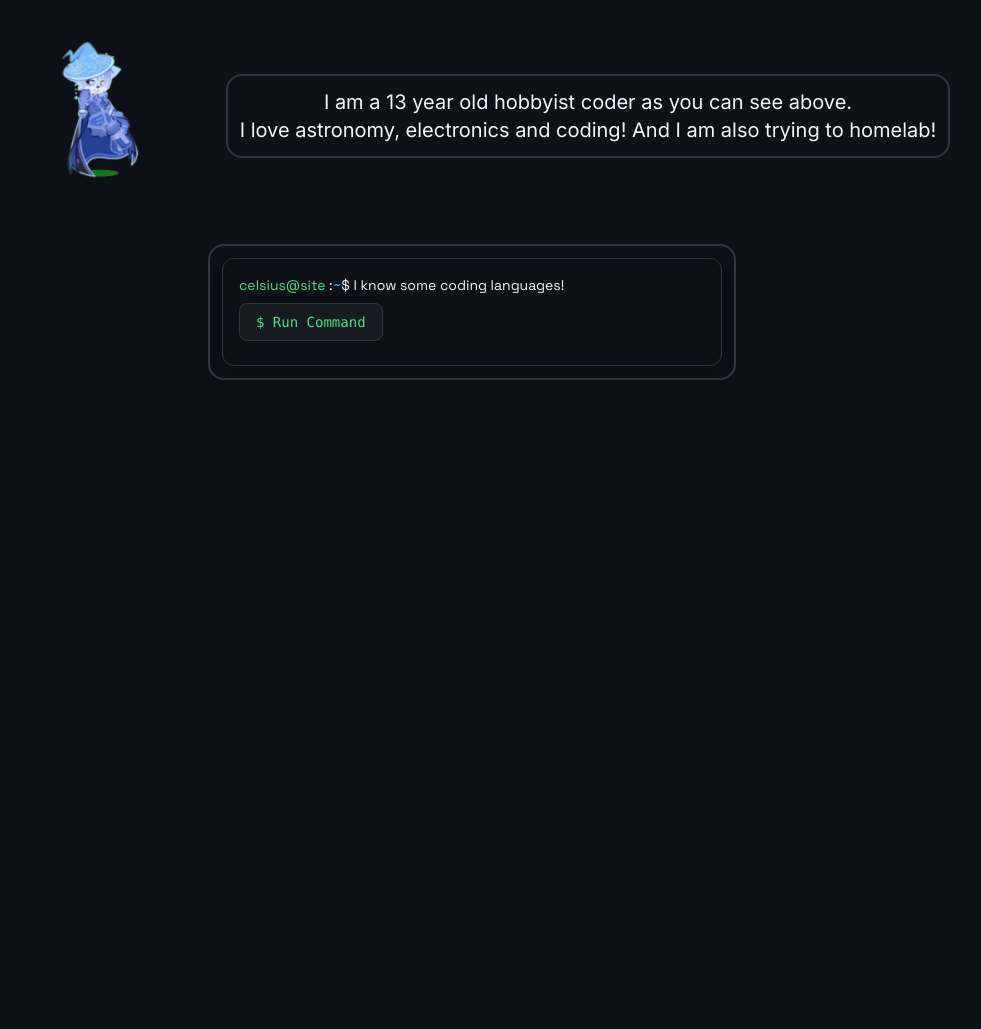
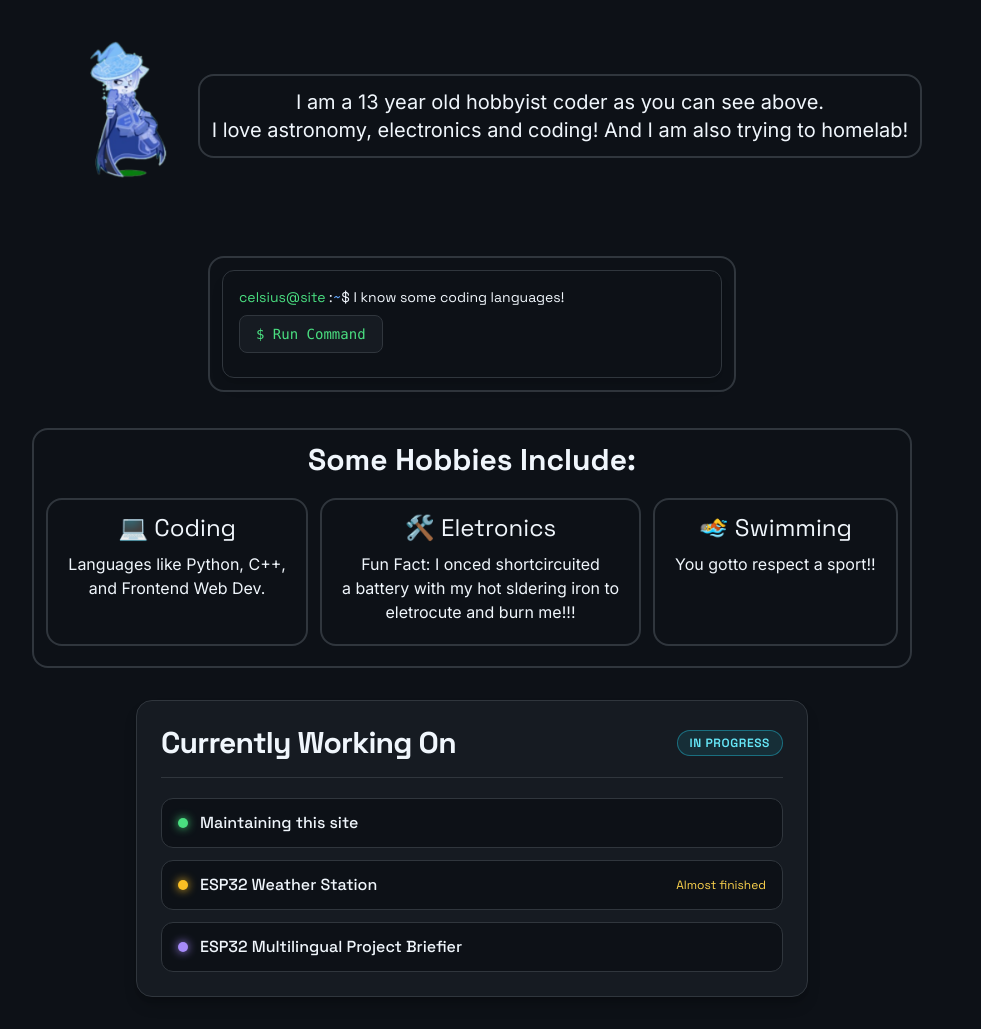
Before and after one commit to Sunray-hub/the-site-of-celsius, a plain HTML site: page index.html in a window 1280 px wide. Shown: the part 273-1302 px from the top of the page, without its empty margins (168-1149 px from the left). Before the commit the page ends 800 px from the top, so only its background shows below. Drawn offline with nearby package versions, Linux system fonts and the light colour scheme.

Commit message:
Upadate HTML

```diff
--- a/index.html
+++ b/index.html
@@ -66,7 +66,7 @@
 
 
     <!-- About section + Celsius -->
-    <div class="flex flex-col md:flex-row items-center justify-center
+<div class="flex flex-col md:flex-row items-center justify-center
                 gap-4 md:gap-6 mx-auto my-6 px-4">
 
         <!-- Floating Celsius -->
@@ -75,7 +75,9 @@
             alt="Celsius"
             class="w-32 sm:w-36 md:w-44 lg:w-52
        shrink-0
-       order-2 md:order-1"
+       order-2 md:order-1
+       relative z-10
+       -mb-8 md:-mb-0 md:-mr-10 lg:-mr-14"
         >
 
         <!-- About text -->
@@ -85,7 +87,8 @@
                     transition-all duration-300
                     hover:-translate-y-1 hover:border-[#00D9FF]
                     text-center
-                    order-1 md:order-2">
+                    order-1 md:order-2
+                    relative">
 
             <p class="text-lg sm:text-xl">
                 I am a 13 year old hobbyist coder as you can see above.
@@ -106,7 +109,8 @@
                 p-3 w-[95%] sm:w-fit
                 rounded-2xl
                 transition-all duration-300
-                text-center">
+                text-center my-9 transition-all duration-300
+                    hover:-translate-y-1 hover:border-[#00D9FF]">
 
         <div class="font-mono text-lg w-full">
 
@@ -163,7 +167,59 @@
 
         </div>
 
+
     </div>
+    <div  class="flex flex-col items-center gap-3 mx-auto my-3
+                border-2 border-[#30363D] p-3 w-fit rounded-2xl
+                ">
+        <h1 class="text-3xl font-bold">Some Hobbies Include:</h1>
+        <div class="flex flex-col-1 gap-3">
+            <section class=" border-2 border-[#30363D] rounded-2xl p-3 duration-300
+                hover:-translate-y-1 hover:border-[#00D9FF] my-2 text-center" >
+                <label class="text-2xl">💻 Coding</label>
+                <P class="p-2">Languages like Python, C++, <br> and Frontend Web Dev.</P>
+            </section>
+            <section class=" border-2 border-[#30363D] rounded-2xl p-3 duration-300
+                hover:-translate-y-1 hover:border-[#00D9FF] my-2 text-center" >
+                <label class="text-2xl">🛠️ Eletronics</label>
+                <P class="p-2">Fun Fact: I onced shortcircuited  <br> a battery with my hot sldering iron to <br> eletrocute and burn me!!!</P>
+            </section>
+            <section class=" border-2 border-[#30363D] rounded-2xl p-3 duration-300
+                hover:-translate-y-1 hover:border-[#00D9FF] my-2 text-center" >
+                <label class="text-2xl">🏊 Swimming</label>
+                <p class="p-2">You gotto respect a sport!!</p>
+            </section>
+
+        </div>
+    </div >
+
+    <!-- Current projects -->
+    <section class="mx-auto my-8 w-[calc(100%-2rem)] max-w-2xl rounded-2xl border border-[#30363D]
+                    bg-[#161B22] p-5 shadow-lg shadow-black/20 transition-all duration-300
+                    hover:-translate-y-1 hover:border-[#00D9FF] sm:p-6">
+        <div class="mb-5 flex flex-col gap-3 border-b border-[#30363D] pb-4 sm:flex-row sm:items-center sm:justify-between">
+            <h2 class="text-2xl font-bold tracking-tight text-[#F0F6FC] sm:text-3xl">Currently Working On</h2>
+            <span class="w-fit rounded-full border border-cyan-400/40 bg-cyan-400/10 px-3 py-1 text-xs font-semibold uppercase tracking-wider text-cyan-300">
+                In progress
+            </span>
+        </div>
+
+        <ul class="space-y-3">
+            <li class="flex items-center gap-3 rounded-xl border border-[#30363D] bg-[#0D1117] px-4 py-3 transition-colors hover:border-cyan-400/60">
+                <span class="h-2.5 w-2.5 shrink-0 rounded-full bg-green-400 shadow-[0_0_10px_#4ade80]"></span>
+                <span class="font-medium"><a href="https://github.com/Sunray-hub/the-site-of-celsius" target="_blank" rel="noopener noreferrer">Maintaining this site</a></span>
+            </li>
+            <li class="flex items-center gap-3 rounded-xl border border-[#30363D] bg-[#0D1117] px-4 py-3 transition-colors hover:border-cyan-400/60">
+                <span class="h-2.5 w-2.5 shrink-0 rounded-full bg-amber-400 shadow-[0_0_10px_#fbbf24]"></span>
+                <span class="font-medium"><A href="https://github.com/Sunray-hub/AtmosHub-Protable-Weather-Station-">ESP32 Weather Station</A></span>
+                <span class="ml-auto whitespace-nowrap text-xs text-amber-300">Almost finished</span>
+            </li>
+            <li class="flex items-center gap-3 rounded-xl border border-[#30363D] bg-[#0D1117] px-4 py-3 transition-colors hover:border-cyan-400/60">
+                <span class="h-2.5 w-2.5 shrink-0 rounded-full bg-violet-400 shadow-[0_0_10px_#a78bfa]"></span>
+                <span class="font-medium">ESP32 Multilingual Project Briefier</span>
+            </li>
+        </ul>
+    </section>
 
     <script src="script.js"></script>
 
--- a/style.css
+++ b/style.css
@@ -5,7 +5,9 @@
     margin: 0;
     font-family: 'Space Grotesk', sans-serif;
 }
-
+h1{
+    font-family: 'Space Grotesk', sans-serif;
+}
 #hero{
 
     margin: auto, 0;
```
